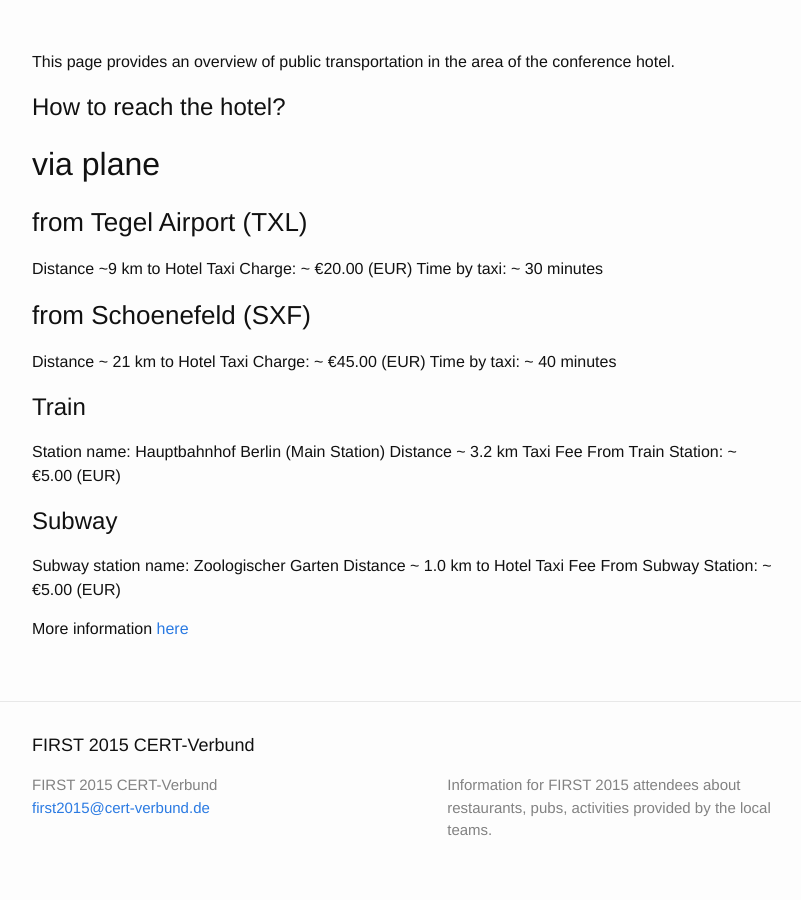
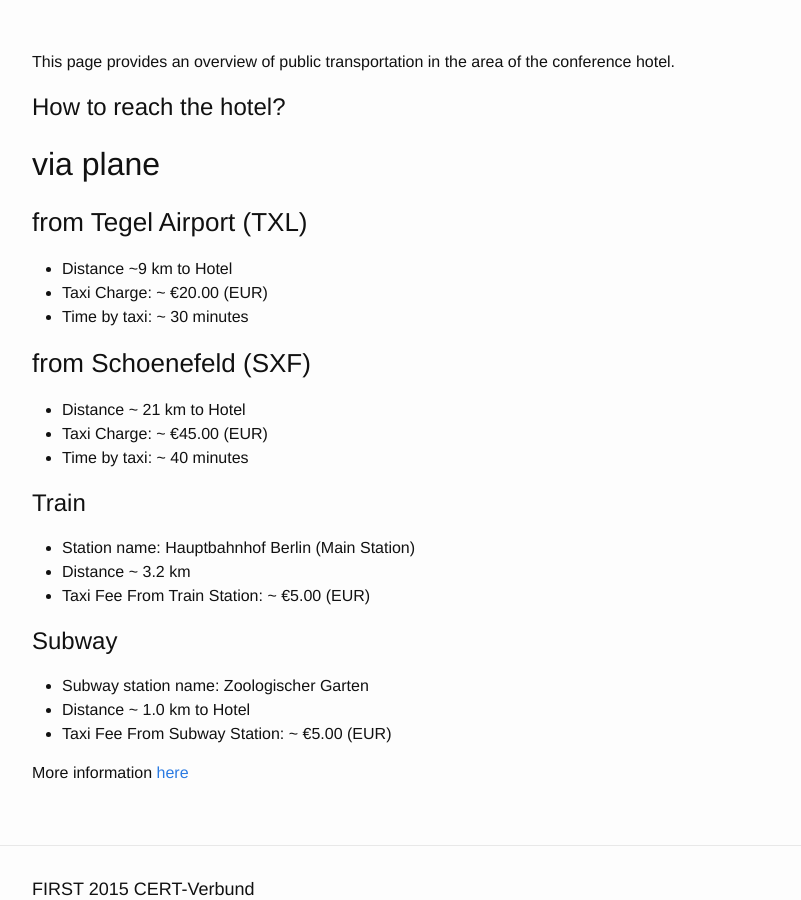
Before and after one commit to CERT-Verbund/first2015, a Jekyll site: the page built from publictransportation.md, in a window 1280 px wide and 900 px high, scrolled down 570 px. Shown: the whole window, without its empty margins (238-1039 px from the left). Built offline with Jekyll 4.4.1, drawn with Linux system fonts in a browser that asks for light colours.

```diff
--- a/publictransportation.md
+++ b/publictransportation.md
@@ -25,24 +25,24 @@ This page provides an overview of public transportation in the area of the confe
 ## via plane
 
 ### from Tegel Airport (TXL)
-Distance ~9 km to Hotel
-Taxi Charge: ~ €20.00  (EUR)
-Time by taxi: ~ 30 minutes
+* Distance ~9 km to Hotel
+* Taxi Charge: ~ €20.00  (EUR)
+* Time by taxi: ~ 30 minutes
 
 ### from Schoenefeld (SXF)
-Distance ~ 21 km to Hotel
-Taxi Charge: ~ €45.00  (EUR)
-Time by taxi: ~ 40 minutes
+* Distance ~ 21 km to Hotel
+* Taxi Charge: ~ €45.00  (EUR)
+* Time by taxi: ~ 40 minutes
 
 # Train
-Station name: Hauptbahnhof Berlin (Main Station)
-Distance ~ 3.2 km
-Taxi Fee From Train Station: ~ €5.00  (EUR)
+* Station name: Hauptbahnhof Berlin (Main Station)
+* Distance ~ 3.2 km
+* Taxi Fee From Train Station: ~ €5.00  (EUR)
 
 # Subway
-Subway station name: Zoologischer Garten
-Distance ~ 1.0 km to Hotel
-Taxi Fee From Subway Station: ~ €5.00  (EUR)
+* Subway station name: Zoologischer Garten
+* Distance ~ 1.0 km to Hotel
+* Taxi Fee From Subway Station: ~ €5.00  (EUR)
 
 
 More information [here](http://www.ihg.com/intercontinental/hotels/gb/en/berlin/berha/hoteldetail/about-the-hotel "more information")
```
Also changed, not shown: stores.md (+58 -4 lines), telecommunications.md (+20 -3 lines).
